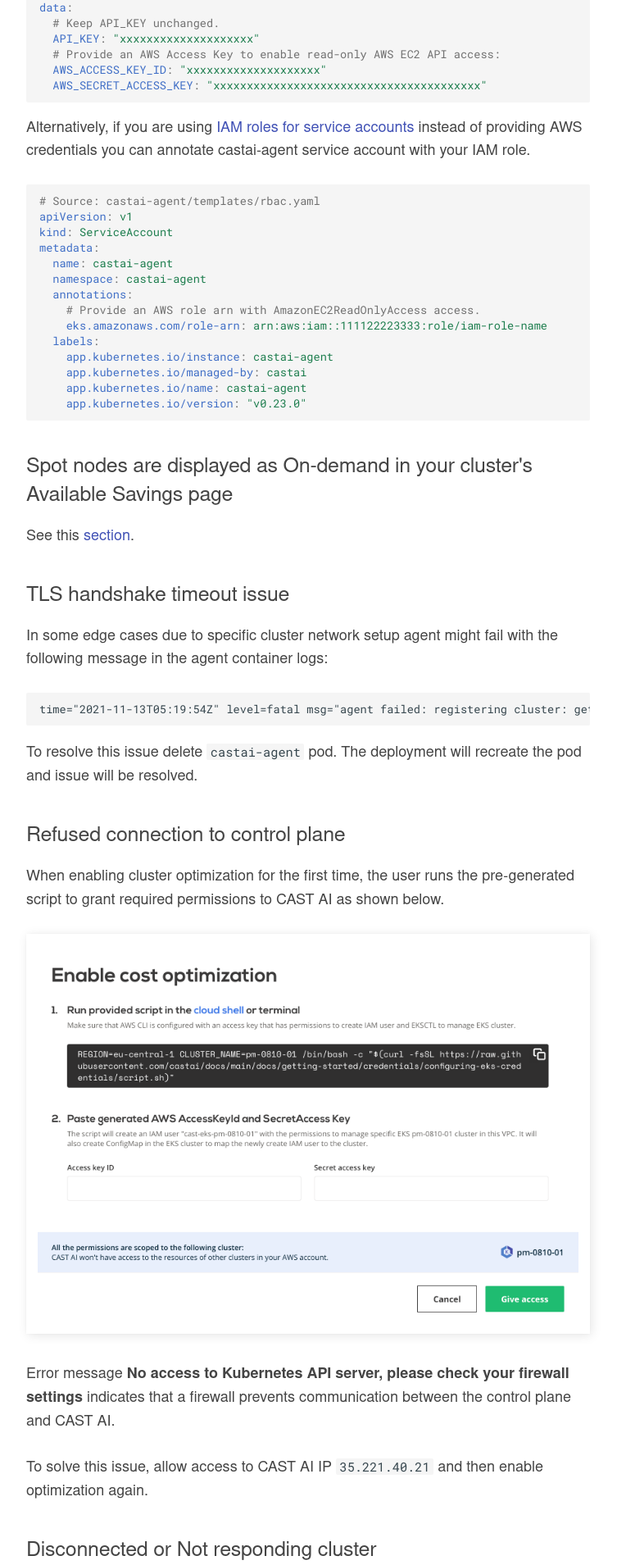
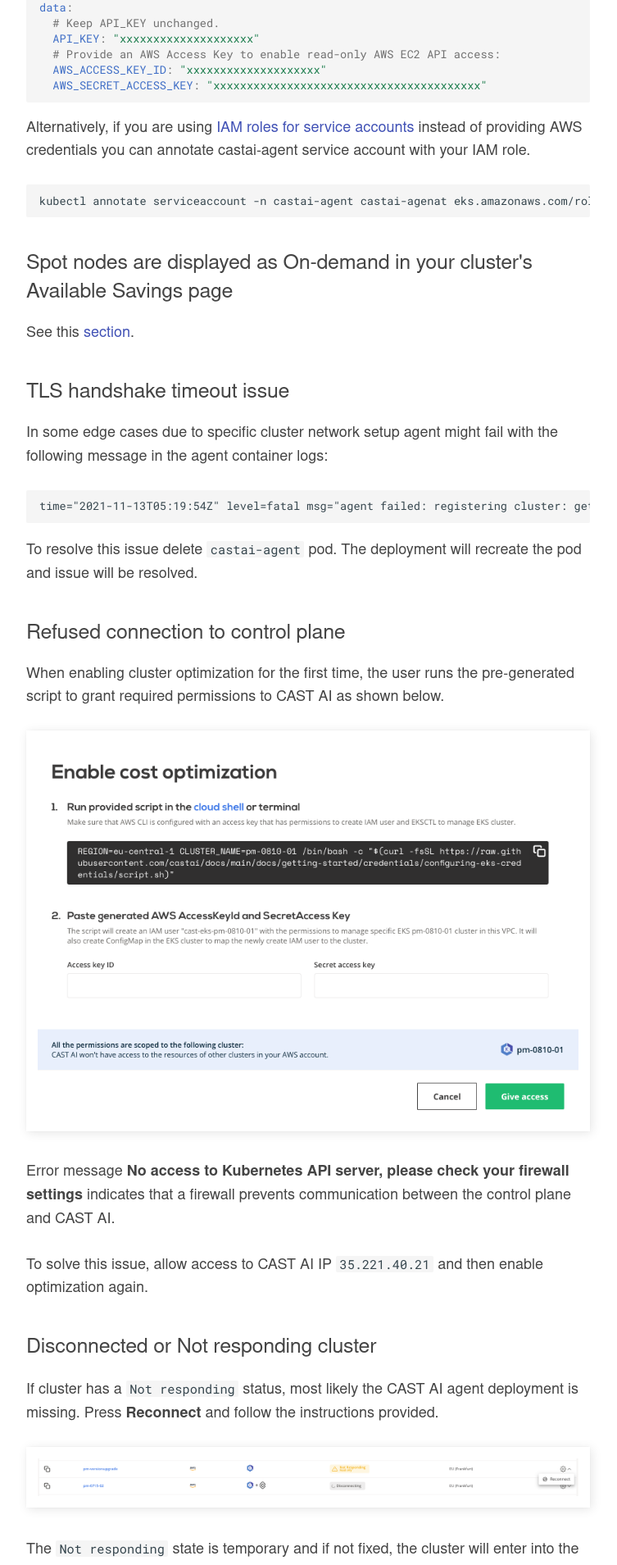
Before and after one commit to castai/docs, an MkDocs documentation site: the page built from docs/guides/external-clusters.md, in a window 1280 px wide. Shown: the part 2557-4466 px from the top of the page at 82% size, without its empty margins (264-1017 px from the left). Built offline with MkDocs 1.6.1 and Material for MkDocs 9.7.7, drawn with Linux system fonts in a browser that asks for light colours; some web fonts are replaced.

Commit message:
Simplify annotate example

````diff
--- a/docs/guides/external-clusters.md
+++ b/docs/guides/external-clusters.md
@@ -157,21 +157,8 @@
 
 Alternatively, if you are using [IAM roles for service accounts](https://docs.aws.amazon.com/eks/latest/userguide/iam-roles-for-service-accounts.html) instead of providing AWS credentials you can annotate castai-agent service account with your IAM role.
 
-```yaml
-# Source: castai-agent/templates/rbac.yaml
-apiVersion: v1
-kind: ServiceAccount
-metadata:
-  name: castai-agent
-  namespace: castai-agent
-  annotations:
-    # Provide an AWS role arn with AmazonEC2ReadOnlyAccess access.
-    eks.amazonaws.com/role-arn: arn:aws:iam::111122223333:role/iam-role-name
-  labels:
-    app.kubernetes.io/instance: castai-agent
-    app.kubernetes.io/managed-by: castai
-    app.kubernetes.io/name: castai-agent
-    app.kubernetes.io/version: "v0.23.0"
+```shell
+kubectl annotate serviceaccount -n castai-agent castai-agenat eks.amazonaws.com/role-arn="arn:aws:iam::111122223333:role/iam-role-name"
 ```
 
 ## Spot nodes are displayed as On-demand in your cluster's Available Savings page
````
